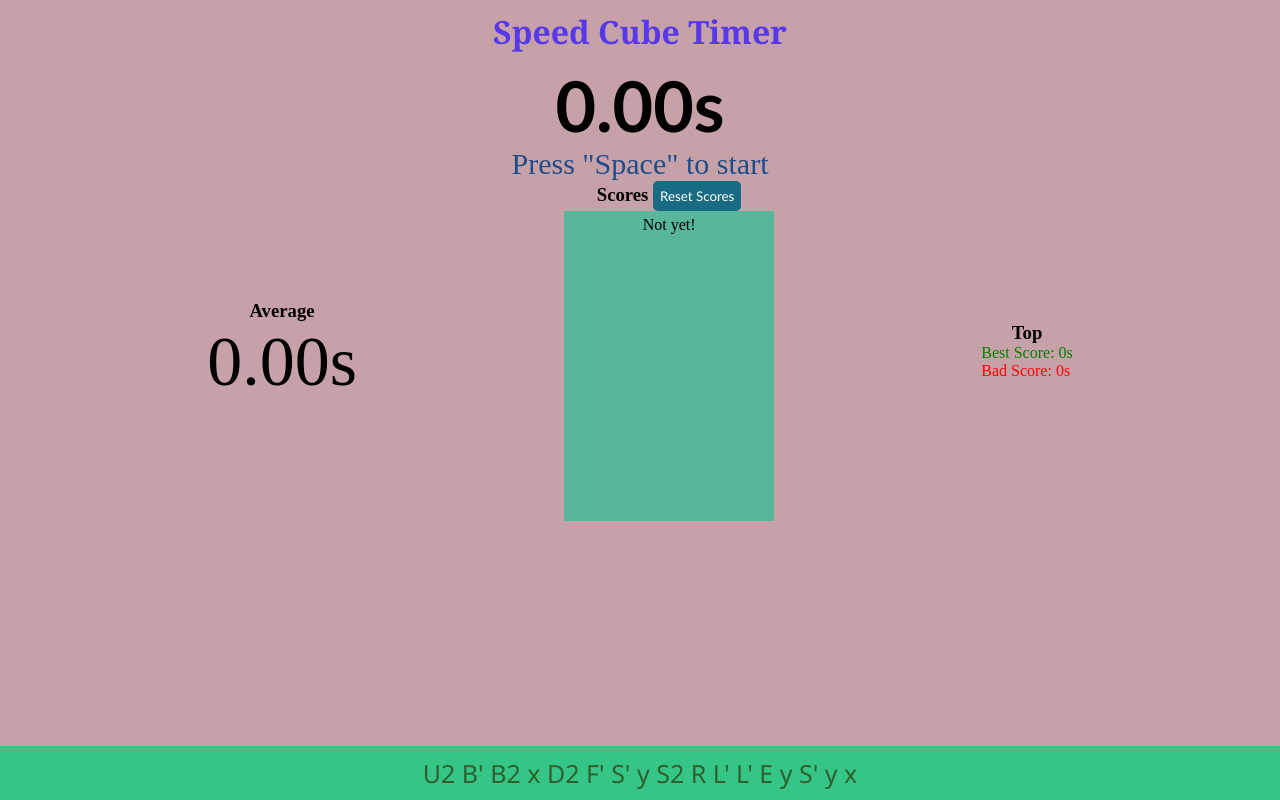
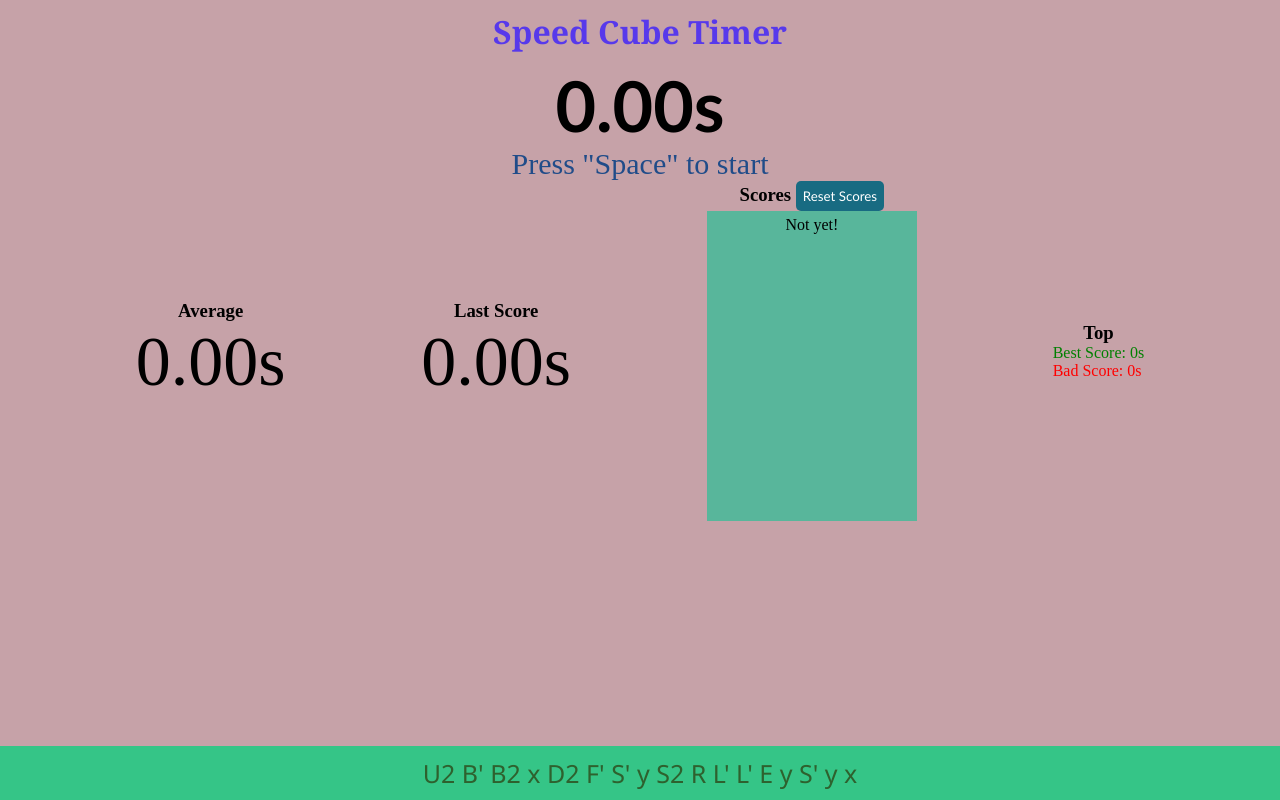
Before and after one commit to lazarnarcis/speed-cube-timer, a plain HTML site: page index.html in a window 1280 px wide. Drawn offline with Linux system fonts and the light colour scheme.

Commit message:
add a div with last score

```diff
--- a/index.html
+++ b/index.html
@@ -17,7 +17,11 @@
     <div id="all">
         <div id="average">
             <h3 id="textStatistics">Average</h3>
-            <p id="averageP">0.00s</p>
+            <p id="averageP" class="averageP">0.00s</p>
+        </div>
+        <div id="lastScoreDiv">
+            <h3 id="textStatistics">Last Score</h3>
+            <p class="averageP" id="lastScore">0.00s</p>
         </div>
         <div id="statistics">
             <h3 id="textStatistics">Scores <button id="startStop" onclick="resetScores();">Reset Scores</button></h3>
--- a/script.js
+++ b/script.js
@@ -13,6 +13,7 @@ let averageDiv = document.querySelector("#average");
 let averageP = document.querySelector("#averageP");
 let topHTML = document.querySelector("#mainTop");
 let startStop = document.querySelector("#startStop");
+let lastScore = document.querySelector("#lastScore");
 
 if (storedTime.length != 0) {
     storedTime = JSON.parse(storedTime);
@@ -43,6 +44,13 @@ function makeAverage () {
         average = average / storedTime.length;
         averageP.innerText = Number(average).toFixed(2) + "s";
         averageDiv.appendChild(averageP);
+    }
+}
+
+function setLastScore () {
+    lastScore.innerText = "0.00s";
+    if (storedTime.length != 0) {
+        lastScore.innerText = storedTime[storedTime.length - 1] + "s";
     }
 }
 
@@ -133,6 +141,7 @@ function onKeyUp() {
         showStatistics();
         makeAverage();
         makeAscending();
+        setLastScore();
         clearInterval(interval);
     } else if (start == false) {
         interval = setInterval(makeInterval, 10);
@@ -159,6 +168,7 @@ showStatistics();
 generateAlg();
 makeAscending();
 makeAverage();
+setLastScore();
 
 startStop.addEventListener("click", () => {
     onKeyUp();
--- a/style.css
+++ b/style.css
@@ -50,7 +50,7 @@ body {
     font-weight: bold;
 }
 
-#averageP {
+.averageP {
     font-size: 70px;
 }
 
@@ -93,7 +93,7 @@ body {
     font-family: 'Trebuchet MS', 'Lucida Sans Unicode', 'Lucida Grande', 'Lucida Sans', Arial, sans-serif;
 }
 
-@media screen and (max-width: 600px) {
+@media screen and (max-width: 700px) {
     #all {
         display: flex;
         flex-direction: column;
```
